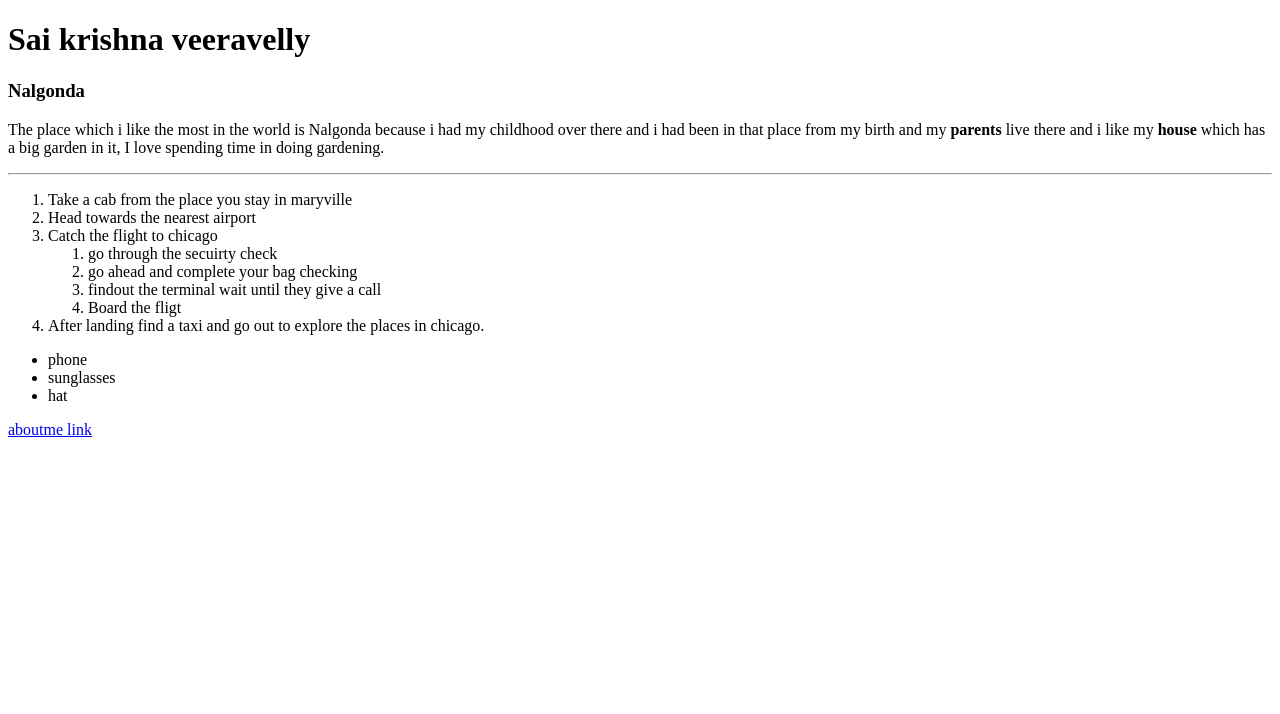
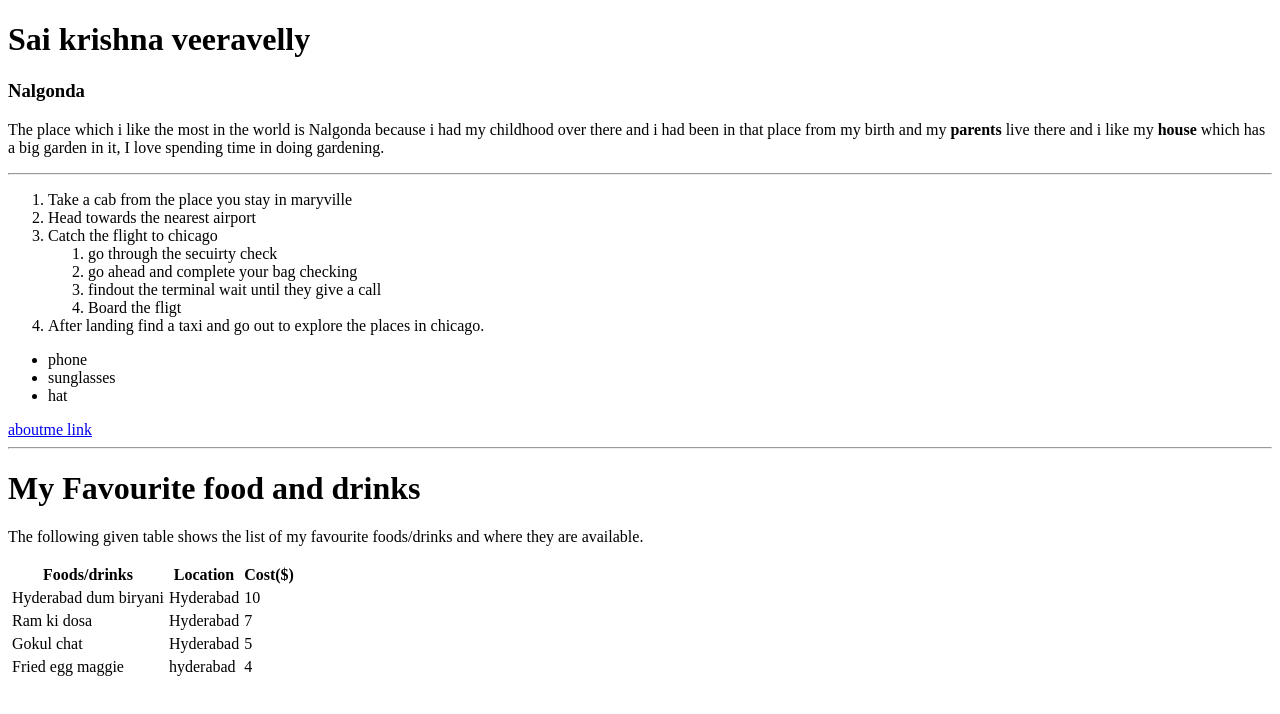
Before and after one commit to 44-563-WebApps-F21/webapps-f21-assignment-3-veeravelly96, a plain HTML site: page index.html in a window 1280 px wide. Drawn offline with Linux system fonts and the light colour scheme.

Commit message:
added a table

```diff
--- a/index.html
+++ b/index.html
@@ -34,3 +34,36 @@
 </ul>
 
 <a href="aboutme.html">aboutme link</a>
+
+<hr>
+
+<h1>My Favourite food and drinks</h1>
+<p>The following given table shows the list of my favourite foods/drinks and where they are available.</p>
+
+<table cellspacing="3">
+    <tr>
+        <th>Foods/drinks</th>
+        <th>Location</th>
+        <th>Cost($)</th>
+    </tr>
+    <tr>
+        <td>Hyderabad dum biryani</td>
+        <td>Hyderabad</td>
+        <td>10</td>
+    </tr>
+    <tr>
+        <td>Ram ki dosa</td>
+        <td>Hyderabad</td>
+        <td>7</td>
+    </tr>
+    <tr>
+        <td>Gokul chat</td>
+        <td>Hyderabad</td>
+        <td>5</td>
+    </tr>
+    <tr>
+        <td>Fried egg maggie</td>
+        <td>hyderabad</td>
+        <td>4</td>
+    </tr>
+</table>
```
